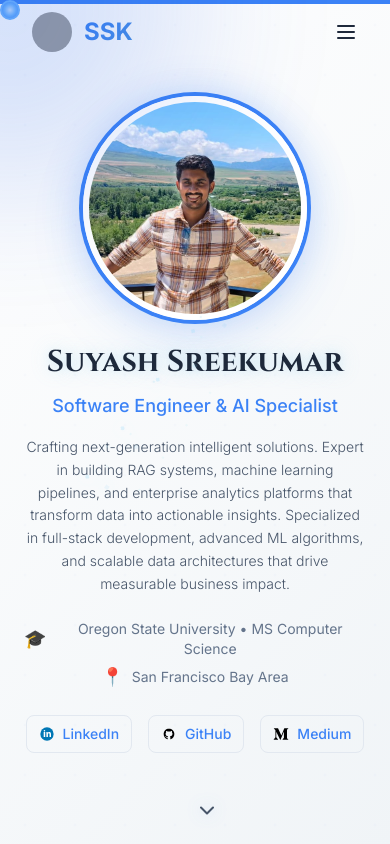
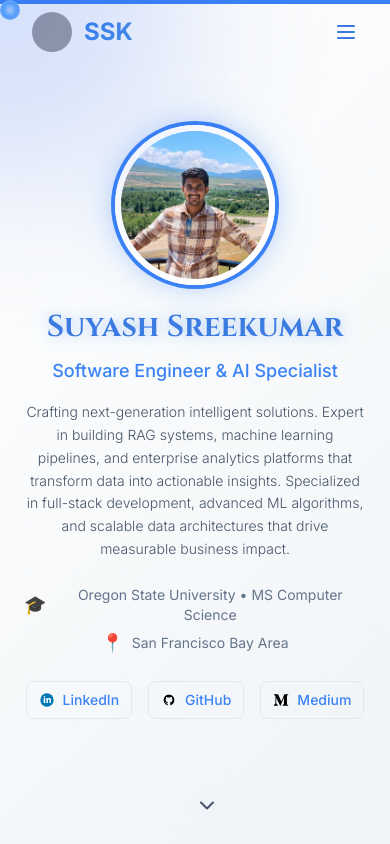
Before and after one commit to suyash8991/portfolio, a React (Vite) app: page / in a window 390 px wide. Shown: the top 844 px of the page. Built offline with nearby package versions, Linux system fonts and the light colour scheme; grey boxes are pictures that could not be loaded.

Commit message:
Update hero name CSS styling and remove hover zoom effects - enhance fire mode text-shadow with custom colors - improve ice mode text-shadow with white highlight and ambient glow - remove hero photo hover zoom effects for stable presentation - fix hero photo responsive sizing and theme-based shadows

```diff
--- a/src/index.css
+++ b/src/index.css
@@ -11,7 +11,7 @@
     --bg-tertiary: #f0f4f7;
     --bg-card: #ffffff;
 
-  --text-primary: #1e293b;
+    --text-primary: #3c7ce2;
     --text-secondary: #475569;
     --text-muted: #64748b;
 
@@ -353,45 +353,98 @@ body {
       );
     }
 
+   /* in index.css */
+
+/* in index.css */
+
 /* Professional Photo Styles */
+
+/* 1. Base styles for all themes (size, shape, etc.) */
 .hero-photo {
-    width: 14rem; /* 224px */
-    height: 14rem;
+  width: 10rem; /* 160px - mobile first */
+  height: 10rem;
   border-radius: 50%;
   overflow: hidden;
-    border: 6px solid var(--bg-primary);
-    box-shadow:
-      0 0 0 4px var(--accent-primary),
-      0 20px 60px var(--shadow-color),
-      0 0 40px var(--glow-color);
+  position: relative;
   transition: all 0.4s cubic-bezier(0.4, 0, 0.2, 1);
-    position: relative;
+  margin: 0 auto;
 }
 
 .hero-photo:hover {
-    transform: scale(1.05);
+  /* Removed transform: scale(1.05); */
+}
+
+/* 2. Fire Theme Styles with all shadows combined */
+[data-theme="fire"] .hero-photo {
+  border: 6px solid #1a1a1a;
   box-shadow:
+    /* Inner Glow */
+    inset 0 0 10px rgba(255, 100, 0, 0.5),
+    /* Main Orange Ring */
     0 0 0 4px var(--accent-primary),
-      0 25px 80px var(--shadow-hover),
-      0 0 60px var(--glow-color);
+    /* Outer, softer glow */
+    0 0 25px var(--glow-color),
+    /* Distant, darker glow */
+    0 0 45px rgba(220, 38, 38, 0.3);
+}
+
+[data-theme="fire"] .hero-photo:hover {
+  box-shadow:
+    inset 0 0 15px rgba(255, 120, 0, 0.6),
+    0 0 0 4px var(--accent-highlight),
+    0 0 35px var(--glow-color),
+    0 0 55px rgba(220, 38, 38, 0.4);
+}
+
+/* 3. Ice Theme Styles with all shadows combined */
+[data-theme="ice"] .hero-photo {
+  border: 6px solid #ffffff;
+  box-shadow:
+    /* Inner sharp glow */
+    inset 0 0 8px rgba(180, 220, 255, 0.7),
+    /* Main Blue Ring */
+    0 0 0 4px var(--accent-primary),
+    /* Soft outer glow */
+    0 0 25px var(--glow-color),
+    /* Faint, wide crystalline glow */
+    0 0 50px rgba(96, 165, 250, 0.2);
+}
+
+[data-theme="ice"] .hero-photo:hover {
+  box-shadow:
+    inset 0 0 12px rgba(200, 230, 255, 0.9),
+    0 0 0 4px var(--accent-highlight),
+    0 0 35px var(--glow-color),
+    0 0 65px rgba(96, 165, 250, 0.3);
+}
+
+/* Responsive sizing */
+@media (min-width: 640px) {
+  .hero-photo {
+    width: 12rem; /* 192px */
+    height: 12rem;
+  }
 }
 
 @media (min-width: 768px) {
   .hero-photo {
+    width: 16rem; /* 256px */
+    height: 16rem;
+    border-width: 8px;
+  }
+}
+
+@media (min-width: 1024px) {
+  .hero-photo {
+    width: 18rem; /* 288px */
+    height: 18rem;
+  }
+}
+
+@media (min-width: 1280px) {
+  .hero-photo {
     width: 20rem; /* 320px */
     height: 20rem;
-      border: 8px solid var(--bg-primary);
-      box-shadow:
-        0 0 0 6px var(--accent-primary),
-        0 20px 60px var(--shadow-color),
-        0 0 40px var(--glow-color);
-    }
-
-    .hero-photo:hover {
-      box-shadow:
-        0 0 0 6px var(--accent-primary),
-        0 25px 80px var(--shadow-hover),
-        0 0 60px var(--glow-color);
   }
 }
 
@@ -403,7 +456,7 @@ body {
 }
 
 .hero-photo:hover img {
-    transform: scale(1.1);
+  /* Removed transform: scale(1.1); */
 }
 
     /* Minimalist Spacing System */
@@ -489,70 +542,28 @@ body {
     }
 
     .hero-name.ice-mode {
-    animation: freeze-in 2.5s ease-out;
+      animation: freeze-in 0.5s ease-out;
       color: var(--text-primary);
-    text-shadow: 0 0 10px var(--particle-glow), 0 0 20px rgba(135, 206, 235, 0.3);
+      text-shadow:
+          /* A very subtle white highlight to create a sharp edge */
+          0 0 2px rgba(255, 255, 255, 0.5),
+          /* The main blue glow */
+          0 0 12px var(--glow-color),
+          /* A wider, softer ambient glow */
+          0 0 25px var(--particle-glow);
         }
 
-  .hero-name.ice-mode::before {
-    content: '';
-    position: absolute;
-    top: -20px;
-    left: -20px;
-    right: -20px;
-    bottom: -20px;
-    background:
-      radial-gradient(circle at 20% 30%, rgba(135, 206, 235, 0.4) 2px, transparent 2px),
-      radial-gradient(circle at 80% 70%, rgba(176, 224, 230, 0.3) 1px, transparent 1px),
-      radial-gradient(circle at 60% 20%, rgba(173, 216, 230, 0.5) 1.5px, transparent 1.5px),
-      radial-gradient(circle at 30% 80%, rgba(135, 206, 235, 0.2) 2.5px, transparent 2.5px);
-    background-size: 60px 60px, 40px 40px, 80px 80px, 50px 50px;
-    animation: ice-crystals-orbit 8s linear infinite, ice-crystals-sparkle 3s ease-in-out infinite alternate;
-    pointer-events: none;
-    border-radius: 20px;
-  }
 
     .hero-name.fire-mode {
-    animation: ice-to-fire 1.5s ease-out;
+      animation: fire-to-ice 0.5s ease-out;
       color: var(--accent-highlight);
       text-shadow:
         0 0 10px var(--glow-color),
-      0 0 20px rgba(255, 69, 0, 0.6),
-      0 0 30px rgba(255, 140, 0, 0.4);
+        0 0 20px rgba(132, 5, 5, 0.6),
+        0 0 30px rgba(255, 0, 60, 0.4);
     }
 
-  .hero-name.fire-mode::before {
-    content: '';
-    position: absolute;
-    top: -25px;
-    left: -25px;
-    right: -25px;
-    bottom: -25px;
-    background:
-      radial-gradient(ellipse at 25% 40%, rgba(255, 69, 0, 0.4) 2px, transparent 3px),
-      radial-gradient(ellipse at 75% 60%, rgba(255, 140, 0, 0.5) 1.5px, transparent 2px),
-      radial-gradient(ellipse at 60% 30%, rgba(255, 165, 0, 0.3) 2.5px, transparent 3px),
-      radial-gradient(ellipse at 40% 70%, rgba(255, 69, 0, 0.6) 1px, transparent 2px);
-    background-size: 50px 50px, 70px 70px, 40px 40px, 60px 60px;
-    animation: fire-flames-dance 1.5s ease-in-out infinite alternate, fire-ember-rise 4s linear infinite;
-    pointer-events: none;
-    border-radius: 25px;
-  }
 
-  .hero-name.fire-mode::after {
-    content: '';
-    position: absolute;
-    top: -10px;
-    left: -15px;
-    right: -15px;
-    bottom: -10px;
-    background:
-      linear-gradient(45deg, transparent 40%, rgba(255, 69, 0, 0.1) 50%, transparent 60%),
-      linear-gradient(-45deg, transparent 40%, rgba(255, 140, 0, 0.1) 50%, transparent 60%);
-    animation: fire-glow-pulse 2s ease-in-out infinite alternate;
-    pointer-events: none;
-    border-radius: 15px;
-  }
 
     .hero-name.switching-to-ice {
       animation: fire-to-ice 1.5s ease-out;
```
Lines whose indentation alone changed are shown as unchanged.
